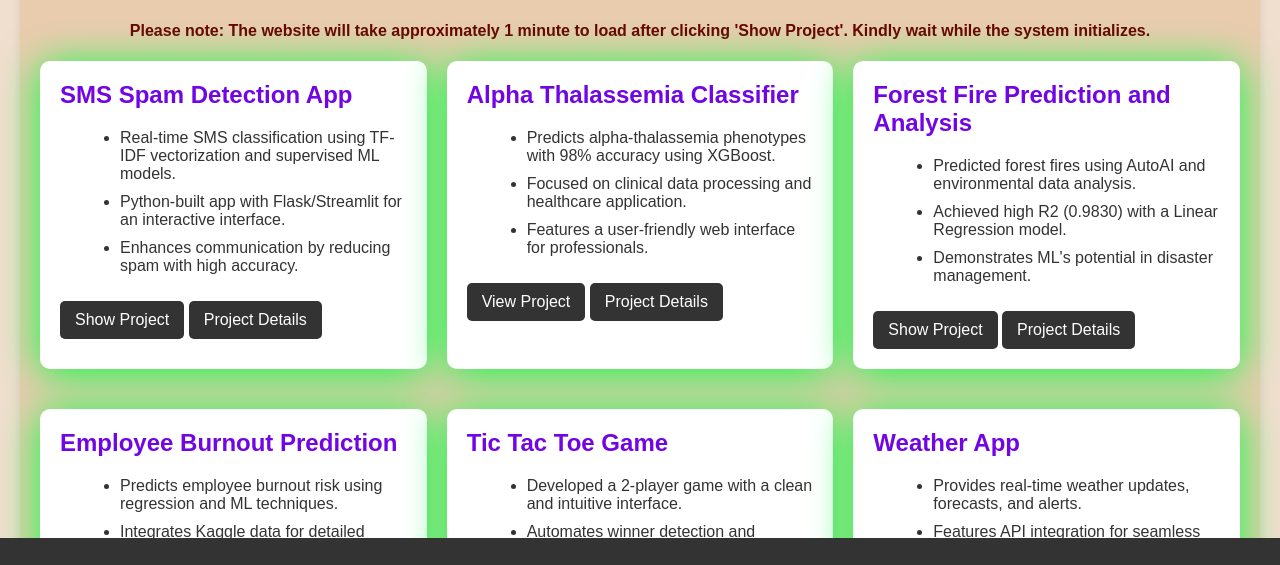
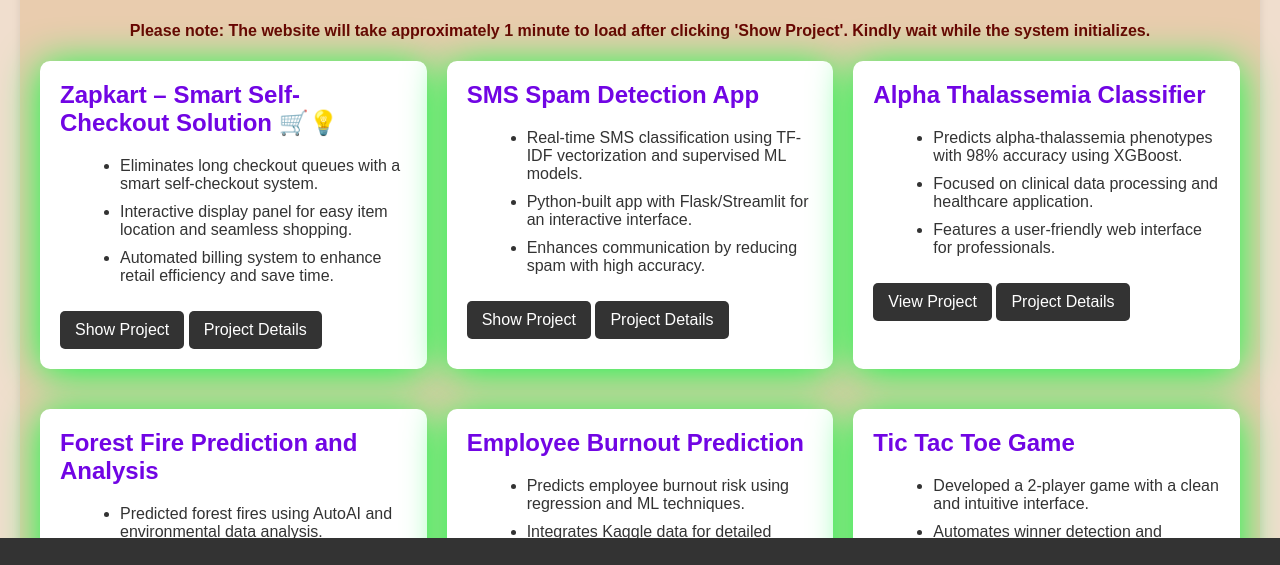
Before and after one commit to anjha1/portfolio-Projects, a plain HTML site: page index.html in a window 1280 px wide. Shown: the part 192-757 px from the top of the page. Drawn offline with Linux system fonts and the light colour scheme.

Commit message:
Update index.html

```diff
--- a/index.html
+++ b/index.html
@@ -171,6 +171,17 @@
        <h4 class="scrolling-text" style="text-align: center;color: rgb(106, 0, 0);">Please note: The website will take approximately 1 minute to load after clicking 'Show Project'. Kindly wait while the system initializes.</h4>
 
         <div class="project-grid">
+            <div class="project-card">
+                <h2> Zapkart – Smart Self-Checkout Solution 🛒💡 </h2>
+                <ul>
+                    <li>Eliminates long checkout queues with a smart self-checkout system.</li>
+                    <li>Interactive display panel for easy item location and seamless shopping.</li>
+                    <li>Automated billing system to enhance retail efficiency and save time.</li>
+                </ul>
+                <a href="https://anjha1.github.io/zapkart/" target="_blank">Show Project</a>
+                <a href="https://docs.google.com/presentation/d/1geJfFOGlF-iX1cvcfIpRPQxvAQbkvoQu/present?slide=id.p1" target="_blank">Project Details</a>
+            </div>
+
             <!-- Project 1: SMS Spam Detection App -->
             <div class="project-card">
                 <h2>SMS Spam Detection App</h2>
```
